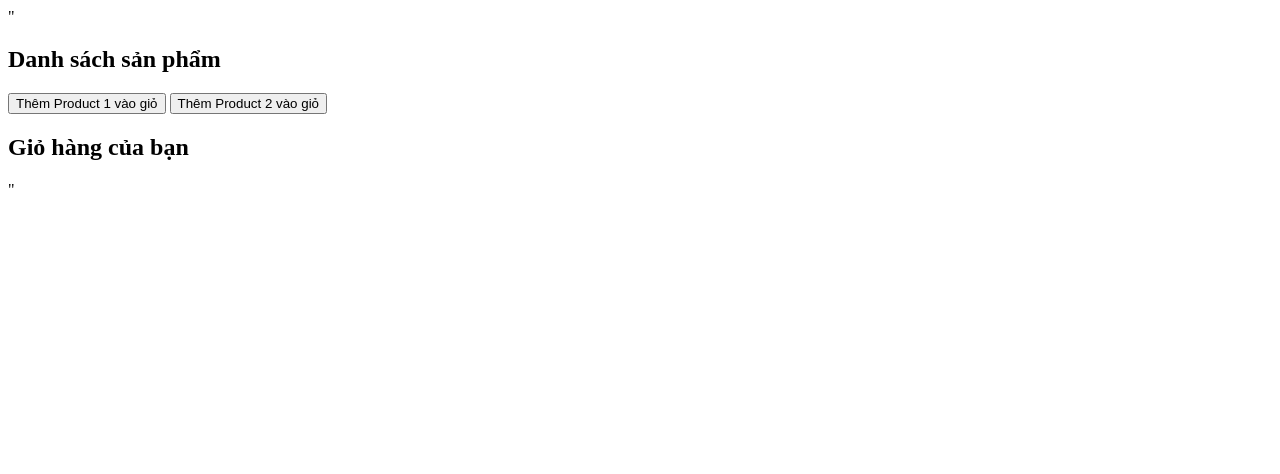
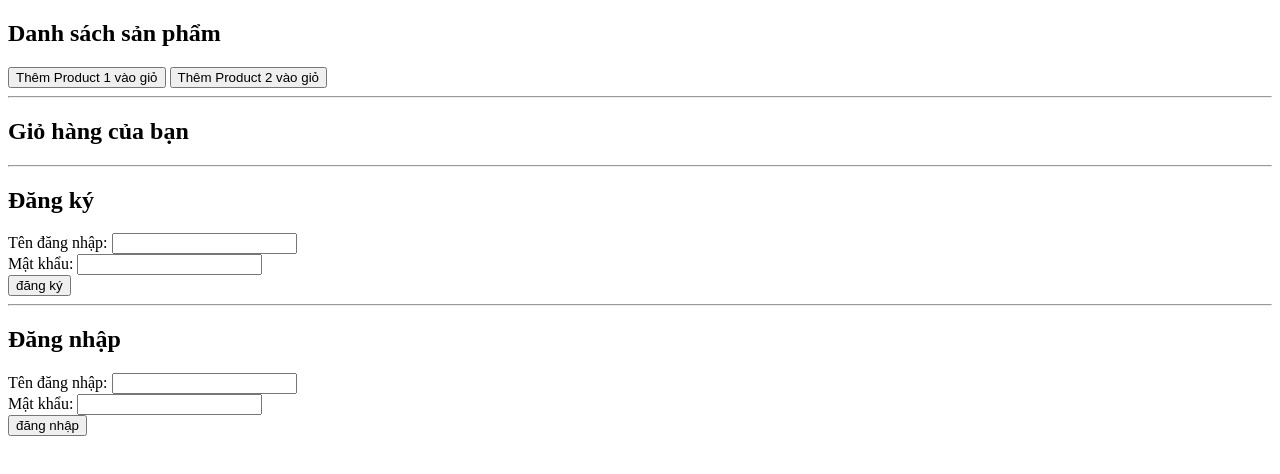
Before and after one commit to linhtruong31231022202-creator/HLinh.github.io, a plain HTML site: page Tuan2_HTML/baitap2.html in a window 1280 px wide. Drawn offline with Linux system fonts and the light colour scheme.

Commit message:
Update baitap2.html

```diff
--- a/Tuan2_HTML/baitap2.html
+++ b/Tuan2_HTML/baitap2.html
@@ -1,14 +1,45 @@
-"<!DOCTYPE html>
-<html>
+<!DOCTYPE html>
+<html lang="vi">
 <head>
+    <meta charset="UTF-8">
     <title>Giỏ hàng của bạn</title>
 </head>
 <body>
+
     <h2>Danh sách sản phẩm</h2>
-    <button onclick=""addToCart('Product 1')"">Thêm Product 1 vào giỏ</button>
-    <button onclick=""addToCart('Product 2')"">Thêm Product 2 vào giỏ</button>
-    <h2>Giỏ hàng của bạn</h2>
-    <ul id=""cart""></ul>
+    <button onclick="addToCart('Product 1')">Thêm Product 1 vào giỏ</button>
+    <button onclick="addToCart('Product 2')">Thêm Product 2 vào giỏ</button>
+
+    <hr> <h2>Giỏ hàng của bạn</h2>
+    <ul id="cart">
+        </ul>
+
+    <hr> <h2>Đăng ký</h2>
+    <form action="#" method="post">
+        <div>
+            <label for="reg_user">Tên đăng nhập:</label>
+            <input type="text" id="reg_user" name="username">
+        </div>
+        <div>
+            <label for="reg_pass">Mật khẩu:</label>
+            <input type="password" id="reg_pass" name="password">
+        </div>
+        <input type="submit" value="đăng ký">
+    </form>
+
+    <hr> <h2>Đăng nhập</h2>
+    <form action="#" method="post">
+        <div>
+            <label for="login_user">Tên đăng nhập:</label>
+            <input type="text" id="login_user" name="username">
+        </div>
+        <div>
+            <label for="login_pass">Mật khẩu:</label>
+            <input type="password" id="login_pass" name="password">
+        </div>
+        <input type="submit" value="đăng nhập">
+    </form>
+
     <script>
         // Hàm thêm sản phẩm vào giỏ hàng
         function addToCart(product) {
@@ -16,7 +47,9 @@
             cart.push(product);
             localStorage.setItem('cart', JSON.stringify(cart));
             displayCart();
-      } // Hàm hiển thị giỏ hàng
+        }
+
+        // Hàm hiển thị giỏ hàng
         function displayCart() {
             let cart = JSON.parse(localStorage.getItem('cart')) || [];
             let cartList = document.getElementById('cart');
@@ -26,8 +59,11 @@
                 li.textContent = product;
                 cartList.appendChild(li);
             });
-      } // Hiển thị giỏ hàng ngay khi trang tải
+        }
+
+        // Hiển thị giỏ hàng ngay khi trang tải
         displayCart();
     </script>
+
 </body>
-</html>"
+</html>
```
Lines whose indentation alone changed are shown as unchanged.
